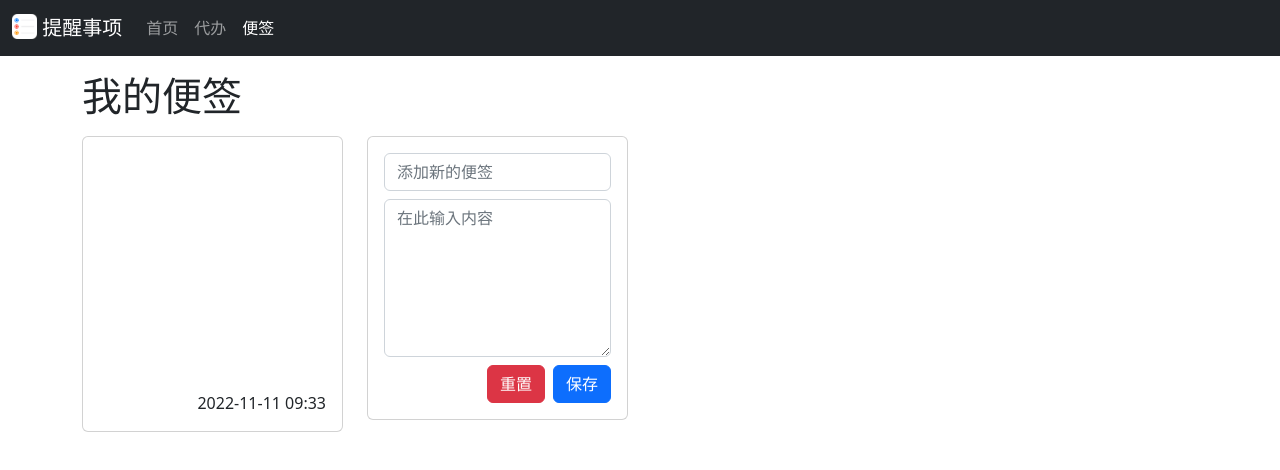
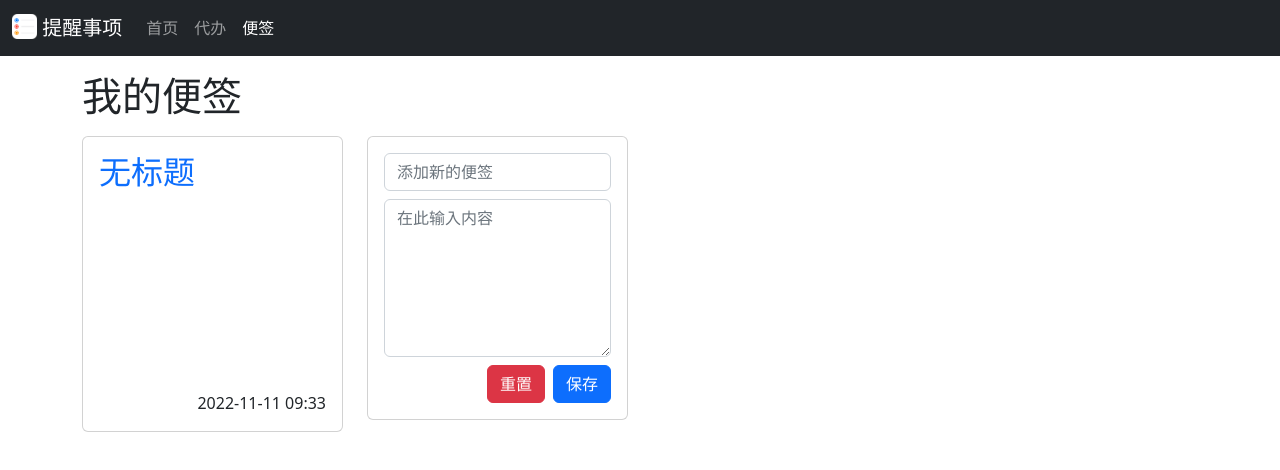
Before and after one commit to ChrisKimZHT/Todo-List-Frontend, a React (Create React App) app: page /note in a window 1280 px wide. Both pictures are taken after a click on the button "保存". Shown: the top 470 px of the page. Built offline with nearby package versions, Linux system fonts and the light colour scheme.

Commit message:
[feat]: 空标题时显示无标题

```diff
--- a/src/components/reminder.jsx
+++ b/src/components/reminder.jsx
@@ -40,7 +40,7 @@ class Reminder extends Component {
                         <div className="col" key={x.id}>
                             <div className="card">
                                 <div className="card-body">
-                                    <Link className="detail-link" to={`/note/${x.id}`}><h2 className="h2 card-title">{x.title}</h2></Link>
+                                    <Link className="detail-link" to={`/note/${x.id}`}><h2 className="h2 card-title">{x.title ? x.title : "无标题"}</h2></Link>
                                     <div className="card-text">{x.content}</div>
                                     <div className="fw-light float-end">{x.date}</div>
                                 </div>
```
